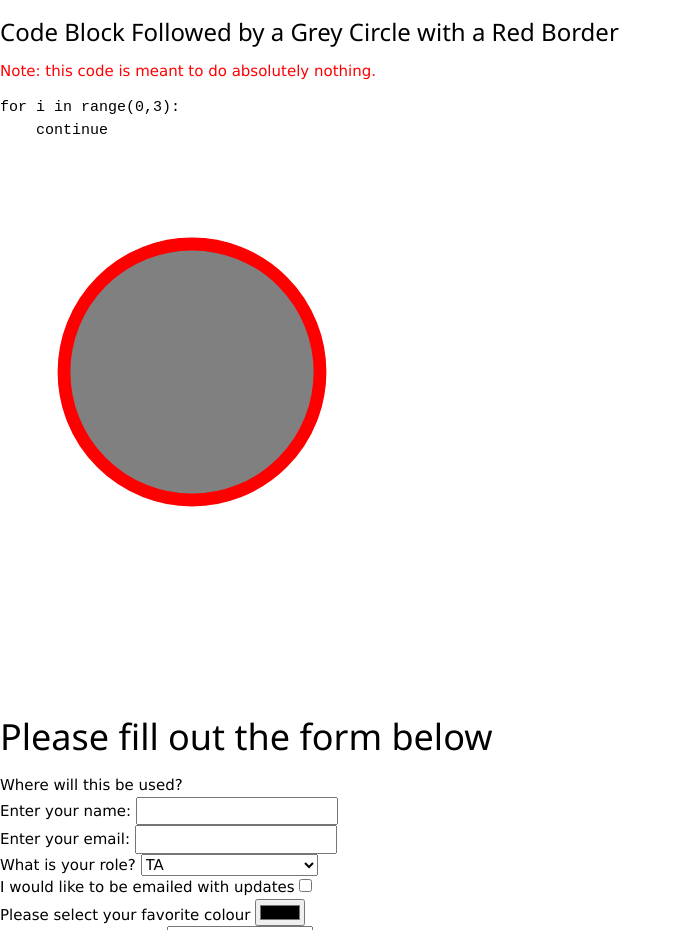
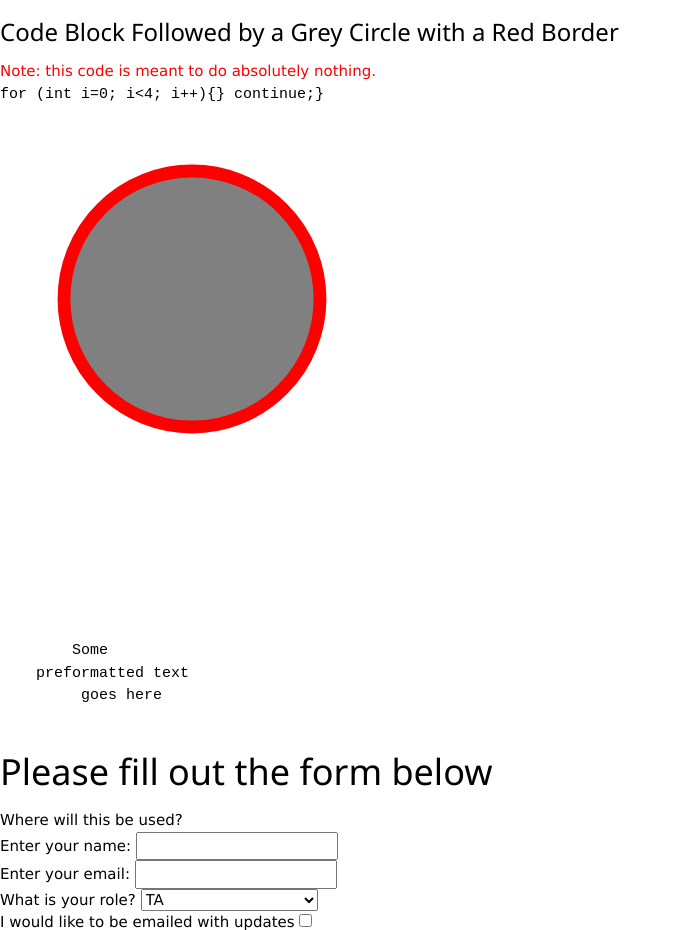
Before and after one commit to Dagaril/wi21-cse110-lab3, a plain HTML site: page index.html in a window 1280 px wide. Shown: the part 1362-2292 px from the top of the page, without its empty margins (0-681 px from the left). Drawn offline with nearby package versions, Linux system fonts and the light colour scheme.

Commit message:
Update preformatted text

```diff
--- a/index.html
+++ b/index.html
@@ -6,6 +6,9 @@
     <meta charset="UTF-8">
     <link rel="stylesheet" href="https://www.w3schools.com/w3css/4/w3.css">
 </head>
+
+
+<body>
     <nav>
         <a href="https://www.linkedin.com/in/daniil-magaril/"> LinkedIn</a> |
         <a href="https://www.google.com/">Google</a>
@@ -15,8 +18,6 @@
             Daniil Magaril's Github Page
         </h1>
     </header>
-
-<body>
     <h6>
         This is a sample website made as an intro to HTML
     </h6>
@@ -101,16 +102,19 @@
             <span style="color:red"> Note: this code is meant to do absolutely nothing.</span>
         </aside>
         <code>
-            <pre>
-for i in range(0,3):
-    continue
-            </pre>
+for (int i=0; i<4; i++){}
+    continue;}
         </code>
         <svg viewBox="0 0 100 40" xmlns="http://www.w3.org/2000/svg" stroke="red" fill="grey">
             <circle cx="15" cy="15" r="10" />
 
         </svg>
     </section>
+    <pre>
+        Some
+    preformatted text
+         goes here
+    </pre>
 
     <form method="get">
         <h1>
```
Lines whose indentation alone changed are shown as unchanged.
